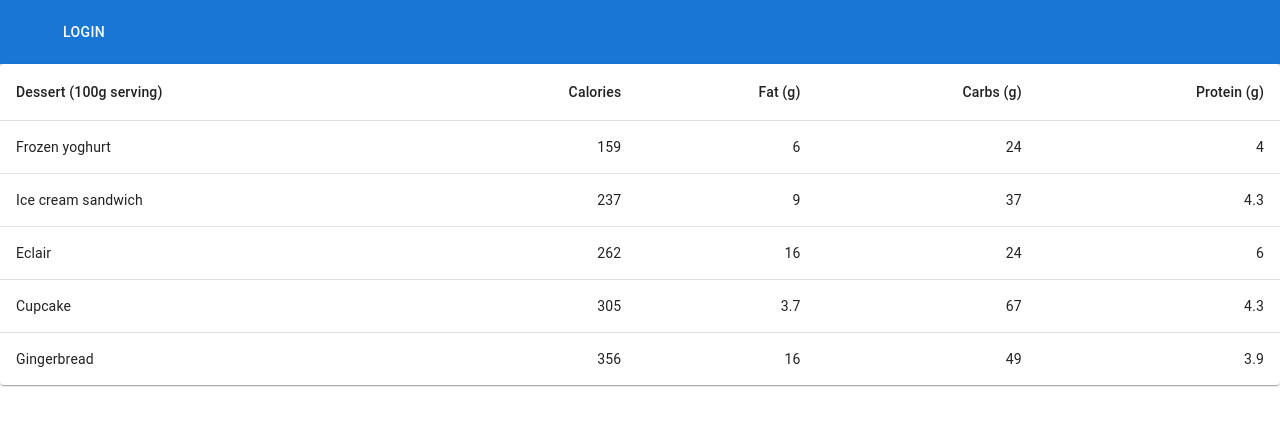
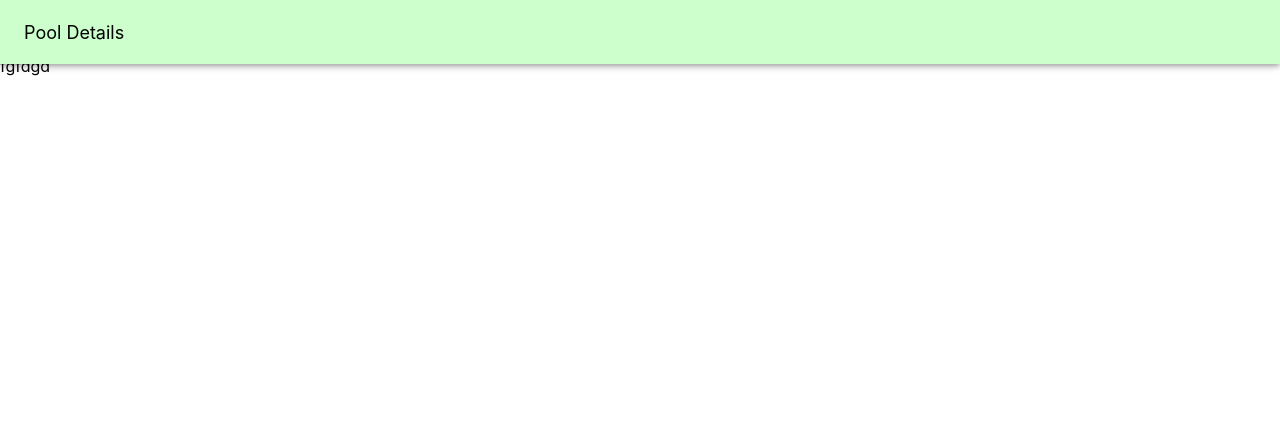
Before and after one commit to sudarsan02/Intain-Practice, a React (Create React App) app: page / in a window 1280 px wide. Shown: the top 426 px of the page. Built offline with nearby package versions, Linux system fonts and the light colour scheme.

Commit message:
First commit

```diff
--- a/package.json
+++ b/package.json
@@ -39,4 +39,5 @@
       "last 1 safari version"
     ]
   }
+
 }
--- a/src/App.css
+++ b/src/App.css
@@ -1,5 +1,7 @@
 .App {
-  text-align: center;
+  /* text-align: center;
+  display: flex;
+  justify-content: center; */
 }
 
 .App-logo {
--- a/src/App.js
+++ b/src/App.js
@@ -1,20 +1,22 @@
-import logo from './logo.svg';
+
 import './App.css';
 import React from 'react';
+import Table from "../src/Components/Table"
+import Header from "../src/Components/Header"
+// import Sidebar from"../src/Components/Sidebar"
+import {Searchbar} from"../src/Components/Searchbar"
 
-// import Drawer from '@mui/material/Drawer';
-import Table from "../src/Components/Table"
-// import Header from "../src/Components/Header"
-
-import Header from "../src/Components/Header"
 
 const App =()=> {
   return (
     <div className="App">
 
       <div>
-        <Header />
-       <Table/>
+      <Header />
+       <Searchbar />
+      <Table/>
+
+
         </div>
     </div>
   );
--- a/src/Components/Header.js
+++ b/src/Components/Header.js
@@ -2,27 +2,15 @@ import * as React from 'react';
 import AppBar from '@mui/material/AppBar';
 import Box from '@mui/material/Box';
 import Toolbar from '@mui/material/Toolbar';
-import Typography from '@mui/material/Typography';
-import Button from '@mui/material/Button';
-import IconButton from '@mui/material/IconButton';
+
 // import MenuIcon from '@mui/icons-material/Menu';
 
 export default function ButtonAppBar() {
   return (
-    <Box sx={{ flexGrow: 1 }}>
-      <AppBar position="static">
-        <Toolbar>
-          <IconButton
-            size="large"
-            edge="start"
-            color="inherit"
-            aria-label="menu"
-            sx={{ mr: 2 }}
-          >
-            {/* <MenuIcon /> */}
-          </IconButton>
-
-          <Button color="inherit">Login</Button>
+    <Box sx={{ flexGrow: 1 ,}}>
+   <AppBar style={{ background: ' #ccffcc',color:"black",fontSize:"18px" }} >
+     <Toolbar>
+         <div>Pool Details</div>
         </Toolbar>
       </AppBar>
     </Box>
--- /dev/null
+++ b/src/Components/Searchbar.js
@@ -0,0 +1,15 @@
+import { Grid } from "@mui/material";
+import Button from "@mui/material/Button";
+
+import TextField from "@mui/material/TextField";
+
+import React from "react";
+
+export const Searchbar = () => {
+  return (
+    <div>
+      <Button variant="disabled">ASSIGN POOL</Button>
+      <TextField id="outlined-basic" label="Outlined" variant="outlined" />
+    </div>
+  );
+};
--- /dev/null
+++ b/src/Components/Sidebar.js
@@ -0,0 +1,81 @@
+import * as React from 'react';
+import Box from '@mui/material/Box';
+import Drawer from '@mui/material/Drawer';
+import Button from '@mui/material/Button';
+import List from '@mui/material/List';
+import Divider from '@mui/material/Divider';
+import ListItem from '@mui/material/ListItem';
+import ListItemButton from '@mui/material/ListItemButton';
+import ListItemIcon from '@mui/material/ListItemIcon';
+import ListItemText from '@mui/material/ListItemText';
+// import InboxIcon from '@mui/icons-material/MoveToInbox';
+// import MailIcon from '@mui/icons-material/Mail';
+
+export default function TemporaryDrawer() {
+  const [state, setState] = React.useState({
+
+    left: true,
+
+  });
+
+  const toggleDrawer = (anchor, open) => (event) => {
+    if (event.type === 'keydown' && (event.key === 'Tab' || event.key === 'Shift')) {
+      return;
+    }
+
+    setState({ ...state, [anchor]: open });
+  };
+
+  const list = (anchor) => (
+    <Box
+      sx={{ width: anchor === 'top' || anchor === 'bottom' ? 'auto' : 50 }}
+      role="presentation"
+      onClick={toggleDrawer(anchor, true)}
+      onKeyDown={toggleDrawer(anchor, true)}
+
+    >
+      <List>
+        {['Inbox'].map((text, index) => (
+          <ListItem key={text} disablePadding>
+            <ListItemButton>
+              <ListItemIcon>
+                {/* {index % 2 === 0 ? <InboxIcon /> : } */}
+              </ListItemIcon>
+              <ListItemText primary={text} />
+            </ListItemButton>
+          </ListItem>
+        ))}
+      </List>
+      <Divider />
+      <List>
+        {['All mail', 'Trash', 'Spam'].map((text, index) => (
+          <ListItem key={text} disablePadding>
+            <ListItemButton>
+              <ListItemIcon>
+                {/* {index % 2 === 0 ? <InboxIcon /> : <MailIcon />} */}
+              </ListItemIcon>
+              <ListItemText primary={text} />
+            </ListItemButton>
+          </ListItem>
+        ))}
+      </List>
+    </Box>
+  );
+
+  return (
+    <div>
+      {['left'].map((anchor) => (
+        <React.Fragment key={anchor}>
+          <Button onClick={toggleDrawer(anchor, true)}>{anchor}</Button>
+          <Drawer
+            anchor={anchor}
+            open={state[anchor]}
+            onClose={toggleDrawer(anchor, false)}
+          >
+            {list(anchor)}
+          </Drawer>
+        </React.Fragment>
+      ))}
+    </div>
+  );
+}
--- a/src/Components/Table.js
+++ b/src/Components/Table.js
@@ -1,54 +1,50 @@
 import * as React from 'react';
-import Table from '@mui/material/Table';
-import TableBody from '@mui/material/TableBody';
-import TableCell from '@mui/material/TableCell';
-import TableContainer from '@mui/material/TableContainer';
-import TableHead from '@mui/material/TableHead';
-import TableRow from '@mui/material/TableRow';
-import Paper from '@mui/material/Paper';
+// import { DataGrid } from '@mui/x-data-grid';
 
-function createData(name, calories, fat, carbs, protein) {
-  return { name, calories, fat, carbs, protein };
-}
+const columns = [
+  { field: 'id', headerName: 'ID', width: 70 },
+  { field: 'firstName', headerName: 'First name', width: 130 },
+  { field: 'lastName', headerName: 'Last name', width: 130 },
+  {
+    field: 'age',
+    headerName: 'Age',
+    type: 'number',
+    width: 90,
+  },
+  {
+    field: 'fullName',
+    headerName: 'Full name',
+    description: 'This column has a value getter and is not sortable.',
+    sortable: false,
+    width: 160,
+    valueGetter: (params) =>
+      `${params.row.firstName || ''} ${params.row.lastName || ''}`,
+  },
+];
 
 const rows = [
-  createData('Frozen yoghurt', 159, 6.0, 24, 4.0),
-  createData('Ice cream sandwich', 237, 9.0, 37, 4.3),
-  createData('Eclair', 262, 16.0, 24, 6.0),
-  createData('Cupcake', 305, 3.7, 67, 4.3),
-  createData('Gingerbread', 356, 16.0, 49, 3.9),
+  { id: 1, lastName: 'Snow', firstName: 'Jon', age: 35 },
+  { id: 2, lastName: 'Lannister', firstName: 'Cersei', age: 42 },
+  { id: 3, lastName: 'Lannister', firstName: 'Jaime', age: 45 },
+  { id: 4, lastName: 'Stark', firstName: 'Arya', age: 16 },
+  { id: 5, lastName: 'Targaryen', firstName: 'Daenerys', age: null },
+  { id: 6, lastName: 'Melisandre', firstName: null, age: 150 },
+  { id: 7, lastName: 'Clifford', firstName: 'Ferrara', age: 44 },
+  { id: 8, lastName: 'Frances', firstName: 'Rossini', age: 36 },
+  { id: 9, lastName: 'Roxie', firstName: 'Harvey', age: 65 },
 ];
 
-export default function BasicTable() {
+export default function DataTable() {
   return (
-    <TableContainer component={Paper}>
-      <Table sx={{ minWidth: 650 }} aria-label="simple table">
-        <TableHead>
-          <TableRow>
-            <TableCell>Dessert (100g serving)</TableCell>
-            <TableCell align="right">Calories</TableCell>
-            <TableCell align="right">Fat&nbsp;(g)</TableCell>
-            <TableCell align="right">Carbs&nbsp;(g)</TableCell>
-            <TableCell align="right">Protein&nbsp;(g)</TableCell>
-          </TableRow>
-        </TableHead>
-        <TableBody>
-          {rows.map((row) => (
-            <TableRow
-              key={row.name}
-              sx={{ '&:last-child td, &:last-child th': { border: 0 } }}
-            >
-              <TableCell component="th" scope="row">
-                {row.name}
-              </TableCell>
-              <TableCell align="right">{row.calories}</TableCell>
-              <TableCell align="right">{row.fat}</TableCell>
-              <TableCell align="right">{row.carbs}</TableCell>
-              <TableCell align="right">{row.protein}</TableCell>
-            </TableRow>
-          ))}
-        </TableBody>
-      </Table>
-    </TableContainer>
+    <div style={{ height: 400, width: '100%' }}>
+      {/* <DataGrid
+        rows={rows}
+        columns={columns}
+        pageSize={5}
+        rowsPerPageOptions={[5]}
+        checkboxSelection
+      /> */}
+      fgfdgd
+    </div>
   );
 }
```
